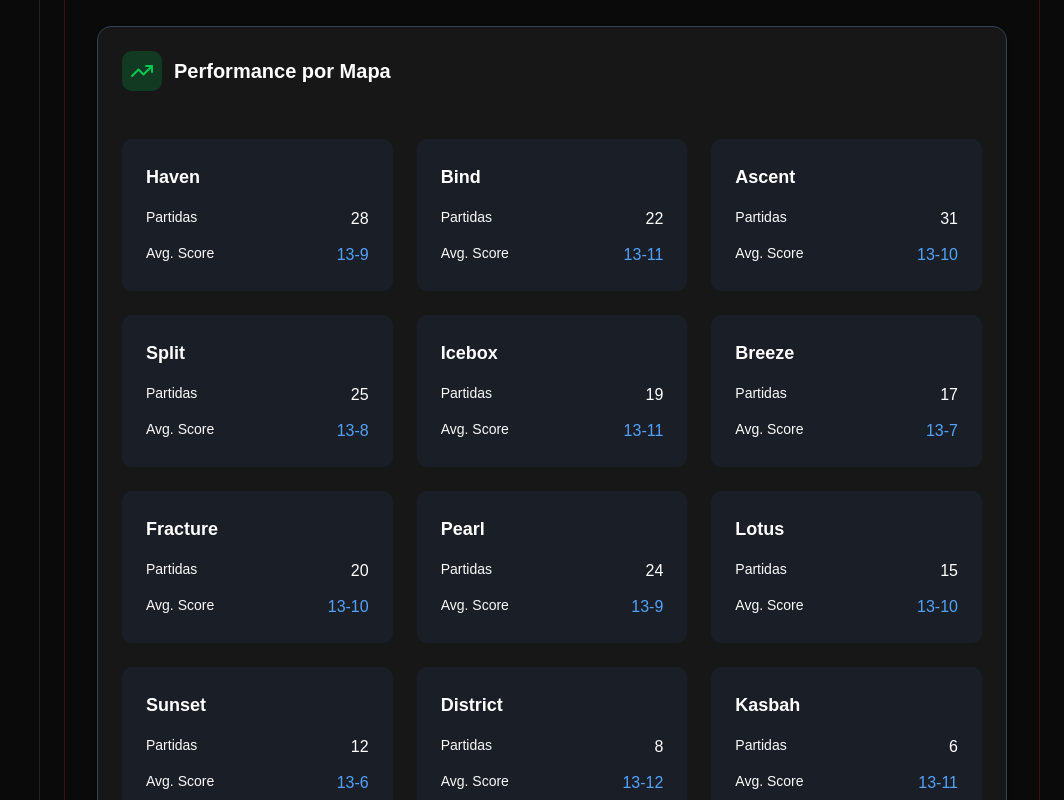
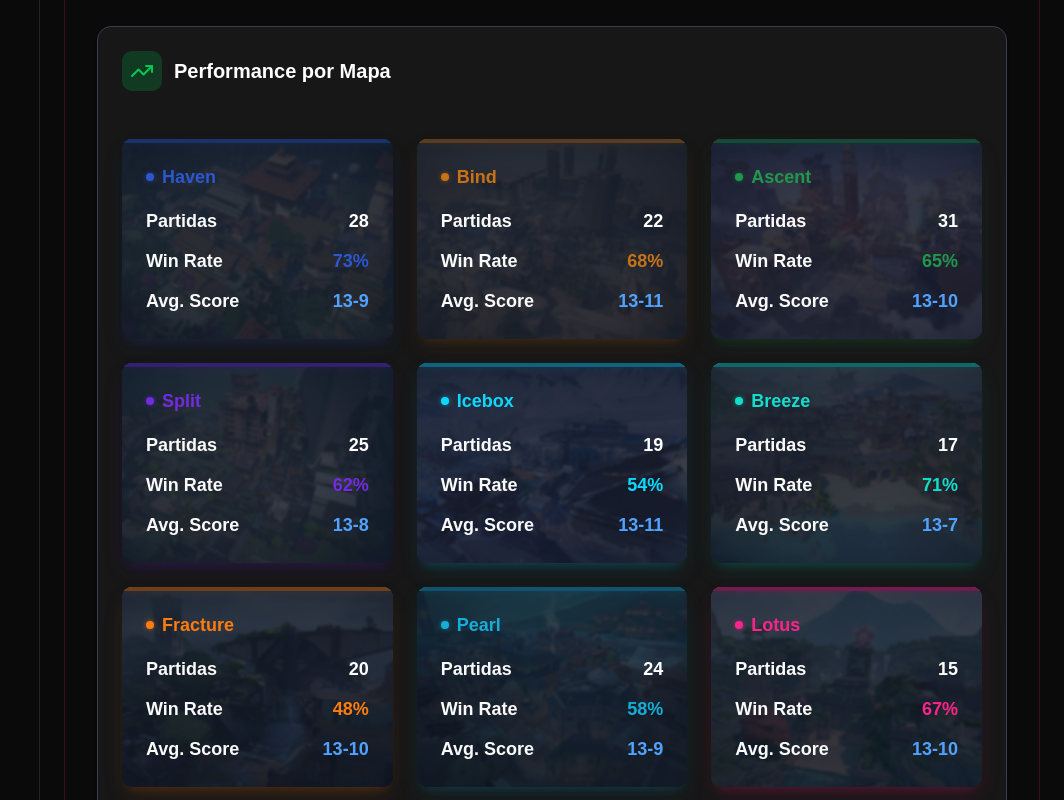
Before and after one commit to Pedroooxx/frontend-grupo-a-cce, a Next.js app: page /dashboard/estatisticas in a window 1280 px wide. Shown: the part 960-1760 px from the top of the page, without its empty margins (216-1280 px from the left). Built offline with nearby package versions, Linux system fonts and the light colour scheme; grey boxes are pictures that could not be loaded.

Commit message:
refactor: update MapPerformanceCard to use new components and image loading

```diff
--- a/src/components/statistics/MapPerformanceCard.tsx
+++ b/src/components/statistics/MapPerformanceCard.tsx
@@ -1,39 +1,44 @@
+'use client'
 import { Card } from '@/components/ui/card';
+import { MapData } from '@/types/statistics';
 import { TrendingUp } from 'lucide-react';
-import { MapData } from '@/types/statistics';
-import { Tooltip } from '../ui/Tooltip';
+import { useMapImages } from '@/hooks/useMapImages';
+import { MapCard } from './MapCard';
+import { CardHeader } from '@/components/ui/CardHeader';
 
 interface MapPerformanceCardProps {
   maps: MapData[];
 }
 
 export const MapPerformanceCard = ({ maps }: MapPerformanceCardProps) => {
+  const { validImagePaths, isLoading } = useMapImages(maps);
+
   return (
     <Card className="dashboard-card border-gray-700 p-6">
-      <div className="flex items-center space-x-3 mb-6">
-        <div className="p-2 bg-green-500/20 rounded-lg">
-          <TrendingUp className="w-6 h-6 text-green-500" />
+      <CardHeader
+        icon={<TrendingUp />}
+        title="Performance por Mapa"
+        iconColorClass="text-green-500"
+        iconBgClass="bg-green-500/20"
+      />
+
+      {isLoading ? (
+        <div className="grid grid-cols-1 md:grid-cols-5 gap-6">
+          {[...Array(maps.length || 3)].map((_, i) => (
+            <div key={i} className="bg-gray-800/50 rounded-lg p-6 relative h-[200px] animate-pulse"></div>
+          ))}
         </div>
-        <h3 className="text-xl font-bold text-white">Performance por Mapa</h3>
-      </div>
-
-      <div className="grid grid-cols-1 md:grid-cols-3 gap-6">
-        {maps.map((mapa, index) => (
-          <div key={index} className="bg-gray-800/50 rounded-lg p-6">
-            <h4 className="text-lg font-semibold text-white mb-4">{mapa.nome}</h4>
-            <div className="space-y-3">
-              <Tooltip content={`Total de partidas jogadas no mapa atual: ${mapa.partidas}`} className="flex justify-between">
-                <span className="dashboard-text-muted text-sm">Partidas</span>
-                <span className="text-white">{mapa.partidas}</span>
-              </Tooltip>
-              <Tooltip content={`Média de Pontuação: ${mapa.avgScore}`} className="flex justify-between">
-                <span className="dashboard-text-muted text-sm">Avg. Score</span>
-                <span className="text-blue-400">{mapa.avgScore}</span>
-              </Tooltip>
-            </div>
-          </div>
-        ))}
-      </div>
+      ) : (
+        <div className="grid grid-cols-1 md:grid-cols-3 gap-6">
+          {maps.map((map, index) => (
+            <MapCard
+              key={index}
+              map={map}
+              imagePath={validImagePaths[map.nome]}
+            />
+          ))}
+        </div>
+      )}
     </Card>
   );
 };
```
